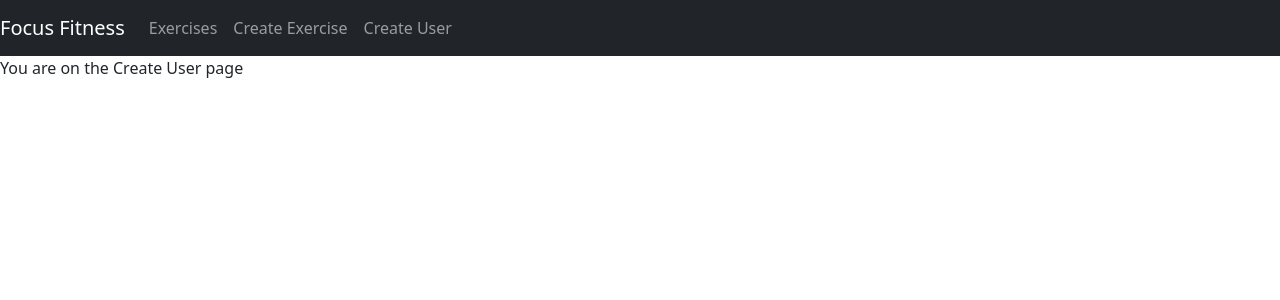
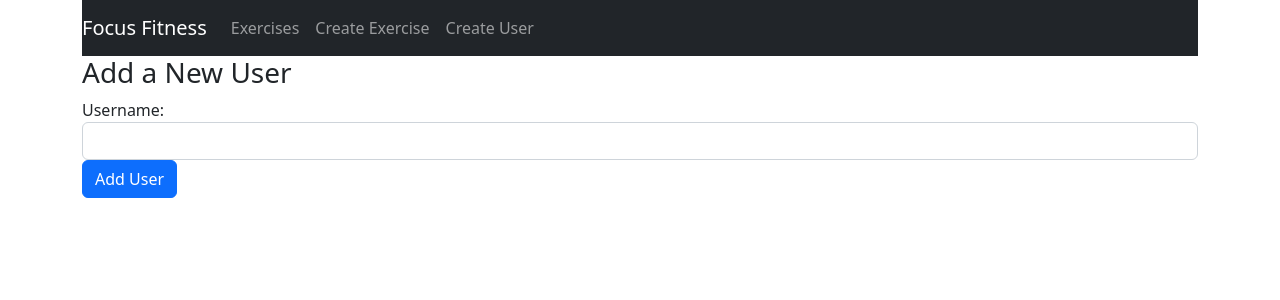
Before and after one commit to maryh1001/finalproject, a React (Create React App) app in the folder client/: page /user in a window 1280 px wide. Shown: the top 300 px of the page. Built offline with nearby package versions, Linux system fonts and the light colour scheme.

Commit message:
Making the add new user form

```diff
--- a/client/src/App.js
+++ b/client/src/App.js
@@ -10,6 +10,7 @@ import 'bootstrap/dist/css/bootstrap.min.css';
 function App() {
   return (
     <BrowserRouter>
+      <div className='container'>
         <Navbar />
         <Routes>
           <Route exact path="/" element={<ExercisesList/>} />
@@ -17,6 +18,7 @@ function App() {
           <Route exact path="/create" element={<CreateExercise/>} />
           <Route exact path="/user" element={<CreateUser/>} />
         </Routes>
+      </div>
     </BrowserRouter>
   );
 }
--- a/client/src/components/CreateUser.js
+++ b/client/src/components/CreateUser.js
@@ -1,7 +1,55 @@
-const CreateUser = () => {
+import { Component } from 'react';
+
+export default class CreateUser extends Component {
+  constructor(props) {
+    super(props);
+
+    this.onChangeUsername = this.onChangeUsername.bind(this);
+    this.onSubmit = this.onSubmit.bind(this);
+
+    this.state = {
+      username: ''
+    }
+  }
+
+  onChangeUsername(e) {
+    this.setState({
+      username: e.target.value
+    })
+  }
+
+  onSubmit(e) {
+    e.preventDefault();
+
+    const user = {
+      username: this.state.username
+    }
+    console.log(user);
+
+    this.setState({
+      username: ''
+    })
+  }
+
+  render() {
     return (
-        <div>You are on the Create User page</div>
+      <div>
+        <h3>Add a New User</h3>
+        <form onSubmit={this.onSubmit}>
+          <div className="form-group">
+            <label>Username: </label>
+            <input  type="text"
+                required
+                className="form-control"
+                value={this.state.username}
+                onChange={this.onChangeUsername}
+                />
+          </div>
+          <div className="form-group">
+            <input type="submit" value="Add User" className="btn btn-primary" />
+          </div>
+        </form>
+      </div>
     )
+  }
 }
-
-export default CreateUser;
```
Lines whose indentation alone changed are shown as unchanged.
